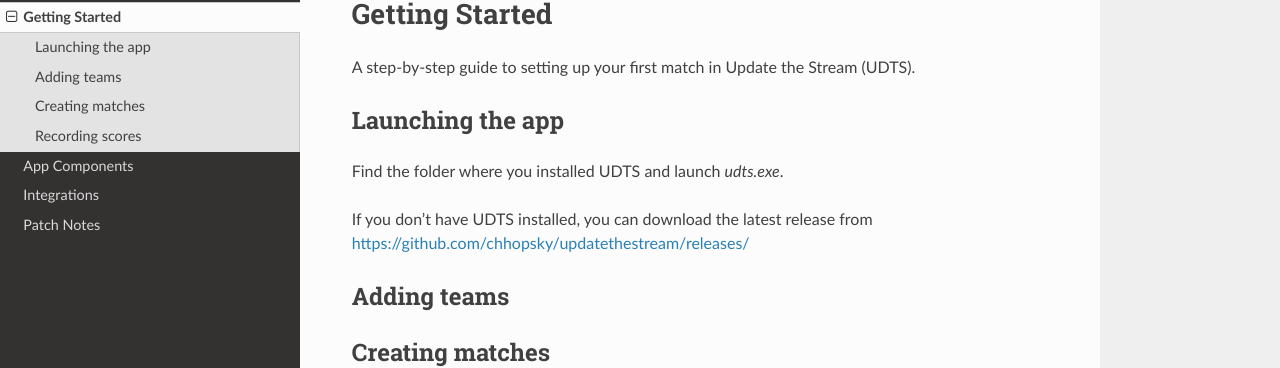
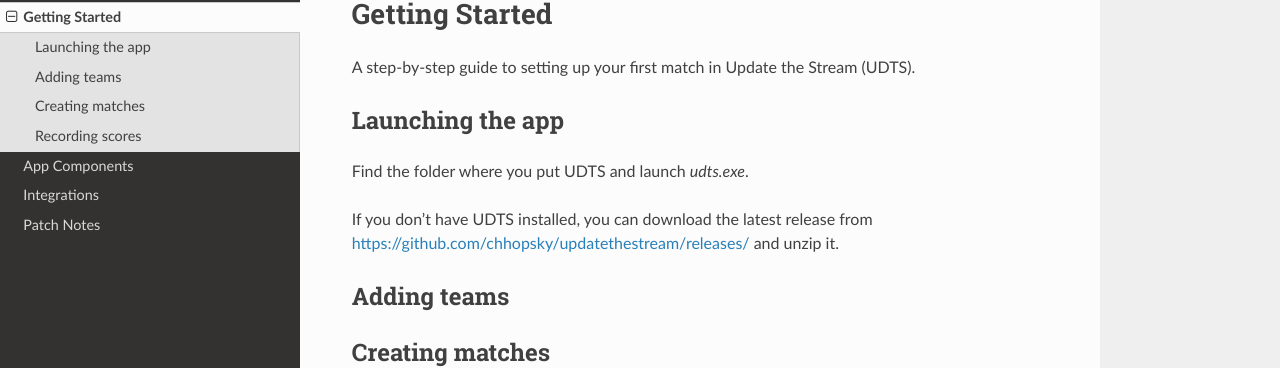
Before and after one commit to chhopsky/udts-readthedocs, a Sphinx documentation site: the page built from docs/source/intro.rst, in a window 1280 px wide. Shown: the part 104-472 px from the top of the page. Built offline with Sphinx 7.4.7 and the Read the Docs theme 2.0.0, drawn with Linux system fonts in a browser that asks for light colours.

Commit message:
Test edit

```diff
--- a/docs/source/intro.rst
+++ b/docs/source/intro.rst
@@ -5,9 +5,9 @@
 
 Launching the app
 -----------------
-Find the folder where you installed UDTS and launch `udts.exe`.
+Find the folder where you put UDTS and launch `udts.exe`.
 
-If you don't have UDTS installed, you can download the latest release from https://github.com/chhopsky/updatethestream/releases/
+If you don't have UDTS installed, you can download the latest release from https://github.com/chhopsky/updatethestream/releases/ and unzip it.
 
 Adding teams
 ------------
```
